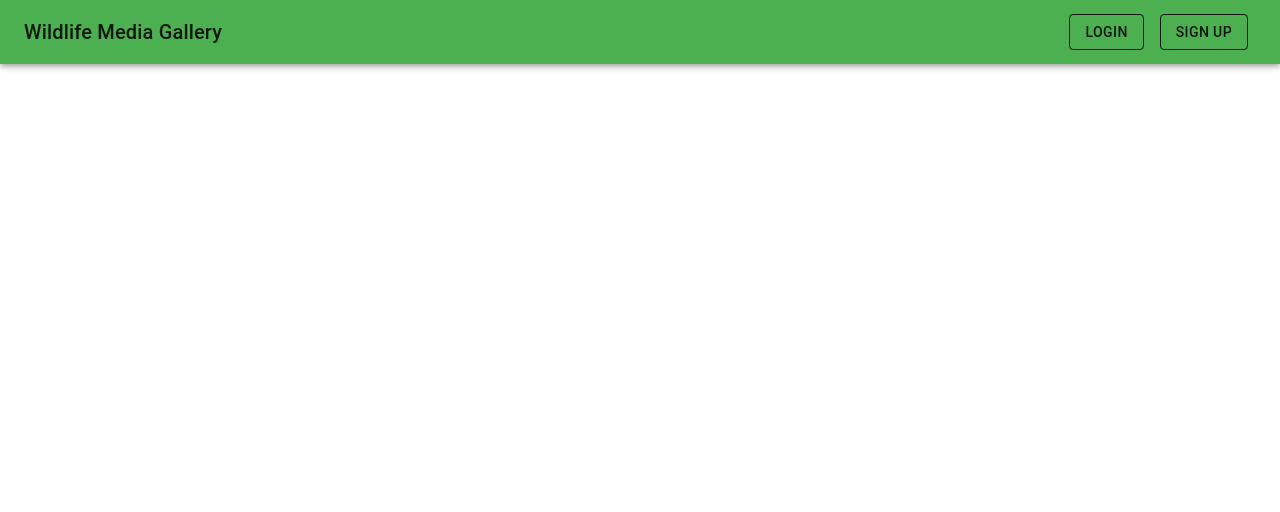
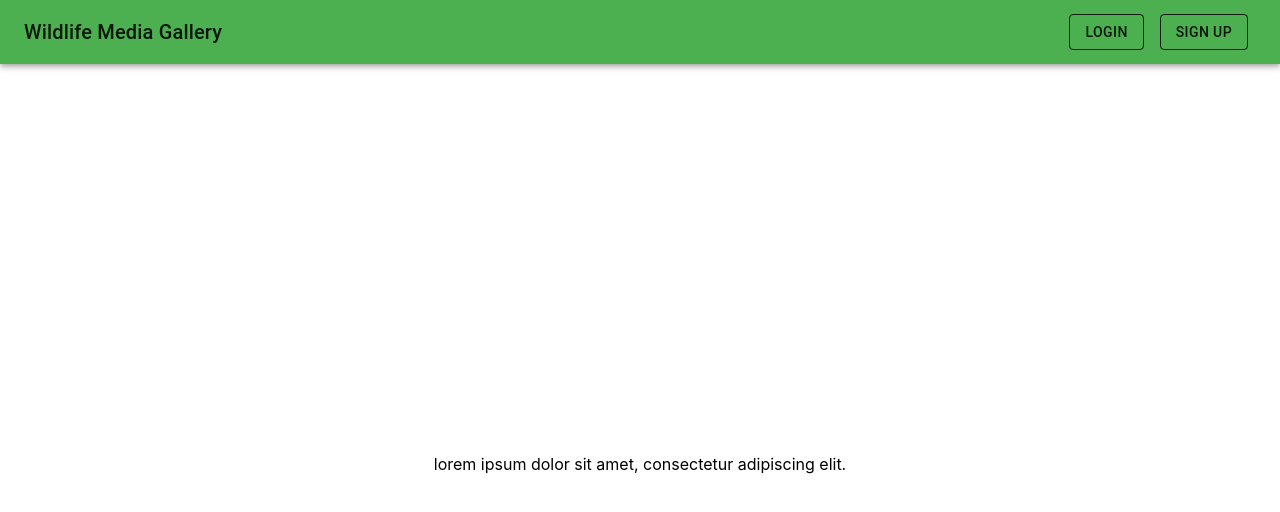
Before and after one commit to TLodosDurak/wildlife-camera-mern-stack, a React (Create React App) app in the folder wildlife_react/: page /learn-more in a window 1280 px wide. Shown: the top 512 px of the page. Built offline with nearby package versions, Linux system fonts and the light colour scheme; no server answers.

Commit message:
add learn more route

```diff
--- a/wildlife_react/src/App.js
+++ b/wildlife_react/src/App.js
@@ -6,7 +6,8 @@ import Gallery from './components/Gallery'; // This will act as your Dashboard f
 import HomePage from './components/HomePage'; // You'll create this component
 import LoginPage from './components/LoginPage'; // You'll create this component
 import SignupPage from './components/SignupPage'; // You'll create this component
-import RegisterDevices from './components/RegisterDevices'; // You'll create this component
+import RegisterDevices from './components/RegisterDevices'; // You'll create this
+import LearnMore from './components/LearnMore'; // You'll create this component
 
 
 function App() {
@@ -19,6 +20,7 @@ function App() {
           <Route path="/login" element={<LoginPage />} />
           <Route path="/signup" element={<SignupPage />} />
           <Route path="/dashboard" element={<Gallery />} />
+          <Route path="/learn-more" element={<LearnMore />} />
           <Route path="/register-devices" element={<RegisterDevices />} />
         </Routes>
       </div>
--- a/wildlife_react/src/components/HeroSection.js
+++ b/wildlife_react/src/components/HeroSection.js
@@ -1,7 +1,9 @@
 import React from 'react';
 import { Box, Button, Container, Typography } from '@mui/material';
+import { useNavigate } from 'react-router-dom';
 
 function HeroSection() {
+  let navigate = useNavigate();
   return (
     <Box
       sx={{
@@ -35,7 +37,7 @@ function HeroSection() {
         <Typography variant="h5" gutterBottom>
           Your window to the wild.
         </Typography>
-        <Button variant="contained" color="primary" size="large" sx={{ mt: 4 }}>
+        <Button variant="contained" color="primary" size="large" onClick={() => navigate('/learn-more')} sx={{ mt: 4 }}>
           Learn More
         </Button>
       </Container>
--- /dev/null
+++ b/wildlife_react/src/components/LearnMore.js
@@ -0,0 +1,14 @@
+import React from 'react';
+
+const LearnMore = () => {
+
+    return (
+        <div style={{ display: 'flex', justifyContent: 'center', alignItems: 'center', height: '100vh' }}>
+            <p>
+                lorem ipsum dolor sit amet, consectetur adipiscing elit.
+            </p>
+        </div>
+    )
+}
+
+export default LearnMore;
```
Also changed, not shown: 2 other files (tests, documents, lock files or other folders).
